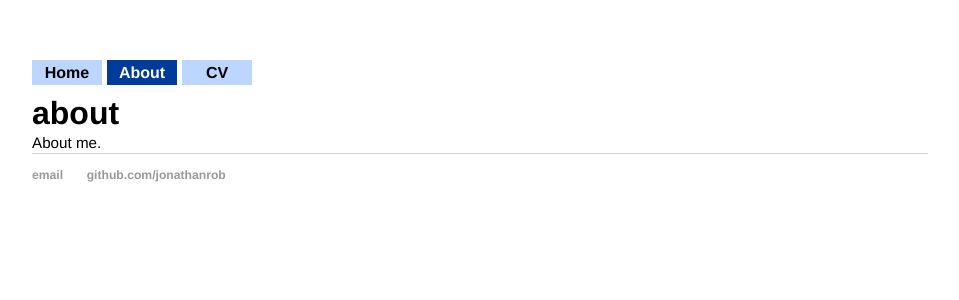
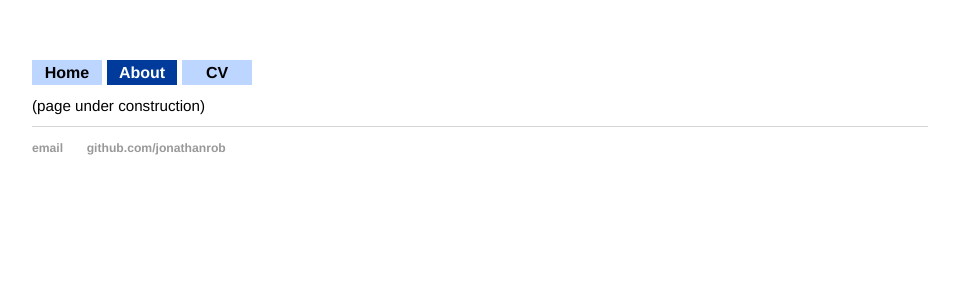
Before and after one commit to JonathanRob/JonathanRob.github.io, a Jekyll site: the page built from about/index.html, in a window 1280 px wide. Shown: the top 300 px of the page, without its empty margins (160-1119 px from the left). Built offline with Jekyll 4.4.1, drawn with Linux system fonts in a browser that asks for light colours.

Commit message:
content: changed home and about pages text to under construction

```diff
--- a/about/index.html
+++ b/about/index.html
@@ -2,12 +2,7 @@
 layout: default
 title: about
 ---
-<!-- <style>
-	a.about {
-		color: black;
-	}
-</style> -->
-<div class="blurb">
-  <h1>about</h1>
-  <p>About me.</p>
-</div><!-- /.blurb -->
+
+<br>
+<p>(page under construction)</p>
+<br>
```
Also changed, not shown: index.html (+3 -4 lines).
